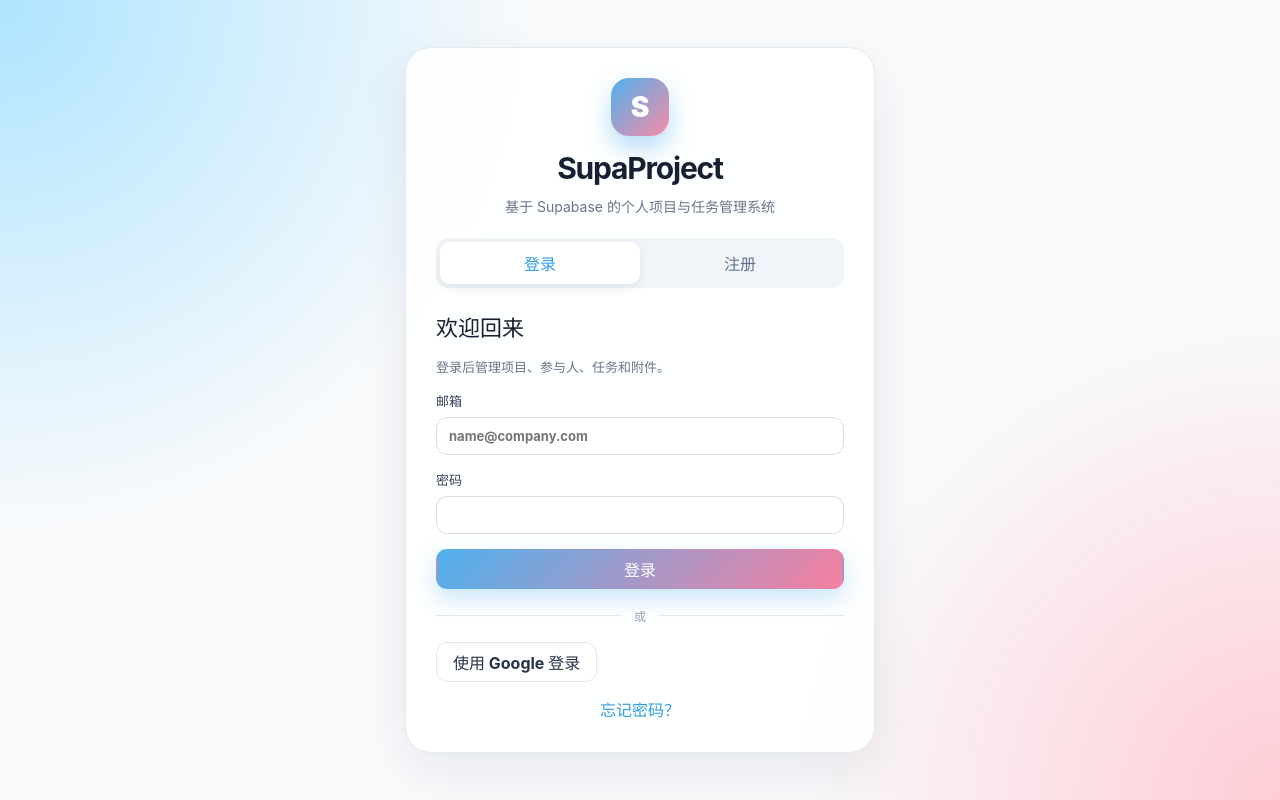
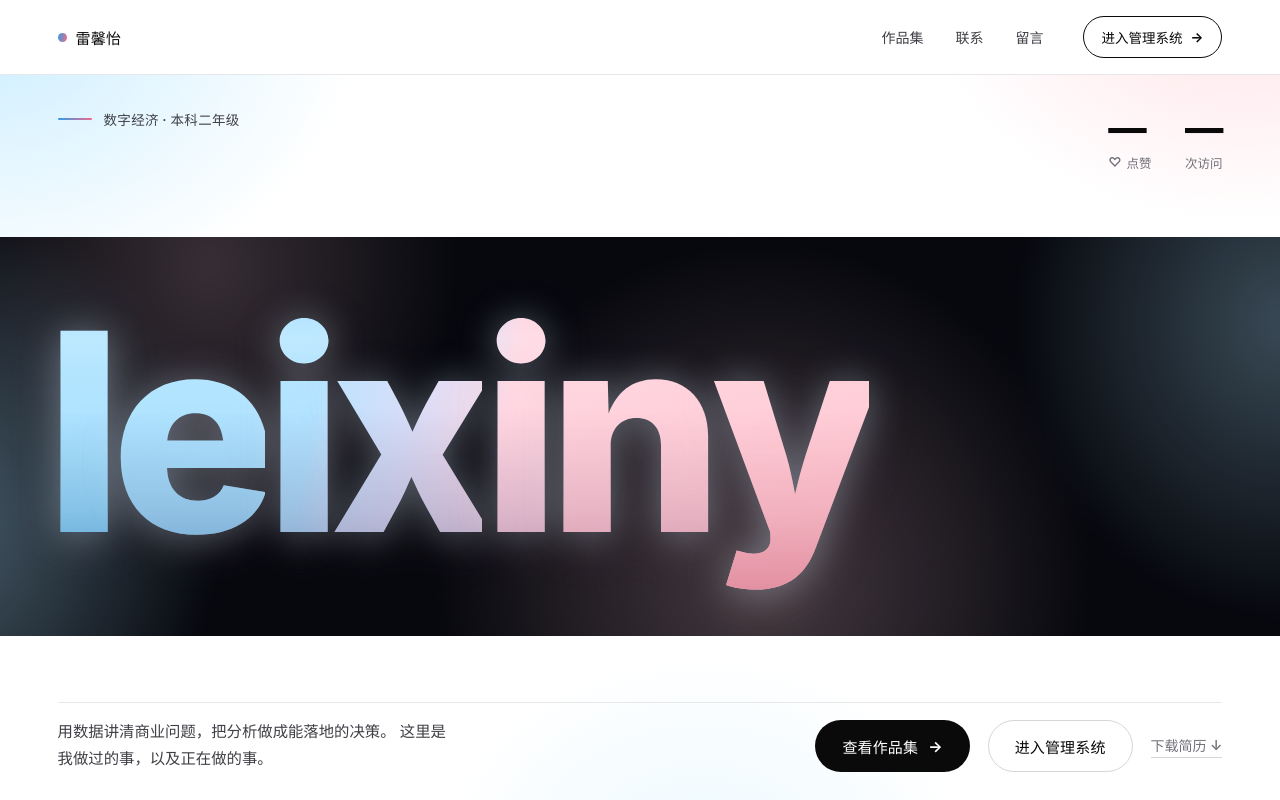
Before and after one commit to leixiny/leixiny.github.io, a React (Vite) app: page /#/home in a window 1280 px wide. Before the commit this address led to /#/login. Shown: the top 800 px of the page. Built offline with nearby package versions, Linux system fonts and the light colour scheme; no server answers; the database is empty.

Commit message:
Recolor the wordmark in LUMU blue-pink and make the letters slam into each other

```diff
--- a/src/pages/HomePage.css
+++ b/src/pages/HomePage.css
@@ -15,6 +15,9 @@
   --rp-soft: #f6f6f8;
   --rp-blue: #2f9de5;
   --rp-pink: #f2698c;
+  /* 橹穆应援色：蓝 #aee4ff / 粉 #ffccd5 */
+  --lm-blue: #aee4ff;
+  --lm-pink: #ffccd5;
   --rp-grad: linear-gradient(100deg, #2f9de5 0%, #f2698c 100%);
   --rp-ease: cubic-bezier(0.22, 0.61, 0.36, 1);
 
@@ -164,10 +167,32 @@
   gap: 24px;
 }
 
+/* 字标所在的灯牌区：应援色太浅，只有落在深底上才像灯牌，也才有对比度 */
 .hp-hero-mid {
+  position: relative;
   display: flex;
-  align-items: flex-end;
-  padding-block: clamp(6px, 1.6vh, 20px);
+  flex: 0 0 auto;
+  align-items: center;
+  margin-inline: calc(50% - 50vw);
+  padding: clamp(26px, 3.6vh, 48px) clamp(20px, 4.5vw, 72px) clamp(36px, 4.8vh, 60px);
+  background: #07080e;
+  isolation: isolate;
+  overflow: hidden;
+}
+
+/* 灯海：左右各一片蓝、粉的光，压在字母后面 */
+.hp-hero-mid::before {
+  content: '';
+  position: absolute;
+  inset: -40% -10%;
+  z-index: 0;
+  pointer-events: none;
+  background:
+    radial-gradient(26% 62% at 4% 62%, rgba(174, 228, 255, 0.4), transparent 72%),
+    radial-gradient(22% 54% at 22% 26%, rgba(255, 204, 213, 0.2), transparent 74%),
+    radial-gradient(30% 66% at 58% 70%, rgba(255, 204, 213, 0.26), transparent 72%),
+    radial-gradient(24% 56% at 92% 34%, rgba(174, 228, 255, 0.3), transparent 74%);
+  filter: blur(10px);
 }
 
 .hp-hero-glow {
@@ -176,13 +201,15 @@
   height: 132%;
   pointer-events: none;
   background:
-    radial-gradient(34% 42% at 9% 12%, rgba(47, 157, 229, 0.2), transparent 68%),
-    radial-gradient(30% 38% at 88% 6%, rgba(242, 105, 140, 0.17), transparent 68%),
-    radial-gradient(24% 30% at 54% 98%, rgba(47, 157, 229, 0.08), transparent 70%);
+    radial-gradient(34% 42% at 9% 12%, rgba(174, 228, 255, 0.62), transparent 68%),
+    radial-gradient(30% 38% at 88% 6%, rgba(255, 204, 213, 0.6), transparent 68%),
+    radial-gradient(24% 30% at 54% 98%, rgba(174, 228, 255, 0.24), transparent 70%);
 }
 
-/* ---------- 首屏字标：leixiny（蓝→紫→粉的果冻字） ---------- */
+/* ---------- 首屏字标：leixiny（橹穆蓝粉灯牌色） ---------- */
 .hp-word {
+  position: relative;
+  z-index: 1;
   display: flex;
   align-items: baseline;
   margin: 0;
@@ -190,7 +217,8 @@
   margin-left: -0.045em;
   font-size: clamp(74px, 21.6vw, 372px);
   font-weight: 800;
-  line-height: 0.92;
+  /* 行高留够降部（y 的尾巴），否则会被灯牌区裁掉 */
+  line-height: 1.2;
   letter-spacing: -0.045em;
   white-space: nowrap;
   user-select: none;
@@ -202,23 +230,25 @@
   display: inline-block;
   /* 压扁/回弹的支点落在基线上，而不是字框中心 */
   transform-origin: 50% 86%;
+  /* 动画开始前先藏起来，避免首帧闪出完整的字 */
+  opacity: 0;
   will-change: transform, opacity;
-  /* 每个字母取整段渐变的不同切片，拼起来是一整条蓝粉渐变 */
+  /* 每个字母取整段渐变的不同切片，拼起来是一整条蓝→粉的应援色 */
   background-image: linear-gradient(
     102deg,
-    #2b93dd 0%,
-    #4f7ef2 20%,
-    #8060ee 40%,
-    #cf63bb 62%,
-    #ee5f88 82%,
-    #ff96bf 100%
+    #aee4ff 0%,
+    #b2e3ff 40%,
+    #d8ddf8 50%,
+    #ffd6e1 60%,
+    #ffccd5 100%
   );
   background-size: 700% 100%;
   background-position: calc(var(--i) * 16.6667%) 0;
   -webkit-background-clip: text;
   background-clip: text;
   color: transparent;
-  filter: drop-shadow(0 9px 20px rgba(111, 123, 247, 0.16));
+  filter: drop-shadow(0 0 18px rgba(174, 228, 255, 0.26))
+    drop-shadow(0 8px 22px rgba(255, 204, 213, 0.18));
   transition: filter 0.35s var(--rp-ease);
 }
 
@@ -237,9 +267,9 @@
   content: attr(data-ch);
   background-image: linear-gradient(
     0deg,
-    rgba(52, 20, 84, 0.3) 1%,
-    rgba(52, 20, 84, 0.1) 26%,
-    rgba(52, 20, 84, 0) 52%
+    rgba(var(--lm-shade), 0.92) 2%,
+    rgba(var(--lm-shade), 0.42) 26%,
+    rgba(var(--lm-shade), 0) 56%
   );
 }
 
@@ -247,16 +277,17 @@
   content: attr(data-ch);
   background-image: linear-gradient(
     180deg,
-    rgba(255, 255, 255, 0) 14%,
-    rgba(255, 255, 255, 0.85) 23%,
-    rgba(255, 255, 255, 0.4) 33%,
+    rgba(255, 255, 255, 0) 12%,
+    rgba(255, 255, 255, 0.38) 22%,
+    rgba(255, 255, 255, 0.12) 32%,
     rgba(255, 255, 255, 0) 46%
   );
   mix-blend-mode: soft-light;
 }
 
 .hp-letter:hover {
-  filter: drop-shadow(0 14px 26px rgba(217, 111, 192, 0.3));
+  filter: drop-shadow(0 0 30px rgba(174, 228, 255, 0.6))
+    drop-shadow(0 12px 30px rgba(255, 204, 213, 0.42));
 }
 
 .hp-kicker {
@@ -837,8 +868,12 @@
     padding-block: 30px 38px;
   }
 
+  .hp-hero-mid {
+    padding-block: 22px;
+  }
+
   .hp-word {
-    font-size: clamp(58px, 21vw, 134px);
+    font-size: clamp(62px, 24vw, 140px);
   }
 
   .hp-stats {
--- a/src/pages/HomePage.tsx
+++ b/src/pages/HomePage.tsx
@@ -35,21 +35,74 @@ function scrollToSection(id: string) {
   document.getElementById(id)?.scrollIntoView({ behavior: 'smooth' })
 }
 
-/* ---------- 首屏字标：leixiny 逐字落下，落地压扁、回弹，撞得前面的字母抖一下 ---------- */
+/* ---------- 首屏字标：leixiny 逐个从右边撞进来，撞得前面的字母往左退 ---------- */
 const WORD = 'leixiny'
-const LETTER_STAGGER = 185 // 每个字母之间的间隔
-const LETTER_DURATION = 560
-const LETTER_START = 260
-const IMPACT_AT = 0.58 // 落地瞬间在关键帧里的位置
+const LETTER_STAGGER = 255 // 每个字母之间的间隔
+const LETTER_DURATION = 760
+const LETTER_START = 240
+const IMPACT_AT = 0.46 // 撞上的那一瞬在关键帧里的位置
+const SLAM = 0.16 // 撞进前一个字母的深度（em）
+const KNOCK = 0.15 // 被撞的字母往左退的深度（em）
 
-const JELLY_DROP: Keyframe[] = [
-  { transform: 'translateY(-0.56em) scale(0.84, 0.9)', opacity: 0, offset: 0, easing: 'cubic-bezier(.5,0,.86,.4)' },
-  { transform: 'translateY(-0.24em) scale(0.93, 0.96)', opacity: 1, offset: 0.34 },
-  { transform: 'translateY(0) scale(1.12, 0.83)', opacity: 1, offset: IMPACT_AT, easing: 'cubic-bezier(.2,.9,.3,1.15)' },
-  { transform: 'translateY(-0.045em) scale(.95, 1.06)', offset: 0.74, easing: 'cubic-bezier(.3,.9,.3,1)' },
-  { transform: 'translateY(0) scale(1.025, 0.975)', offset: 0.87, easing: 'cubic-bezier(.3,.9,.3,1)' },
-  { transform: 'translateY(0) scale(1, 1)', offset: 1 },
+// 撞进来的那个字母：横向压扁、纵向拉长，再回弹站直
+const JELLY_SLAM: Keyframe[] = [
+  {
+    // 从右边更高处抛进来，落到基线上再撞上去
+    transform: `translate(${SLAM * 6.6}em, ${-SLAM * 1.5}em) scale(0.9, 1.08)`,
+    opacity: 0,
+    offset: 0,
+    easing: 'cubic-bezier(.6,0,.92,.35)',
+  },
+  { transform: `translate(${SLAM * 5.6}em, ${-SLAM * 1.3}em) scale(0.92, 1.06)`, opacity: 1, offset: 0.07 },
+  { transform: `translate(${SLAM * 3}em, ${-SLAM * 0.7}em) scale(0.94, 1.04)`, opacity: 1, offset: 0.26 },
+  {
+    transform: `translateX(${-SLAM}em) scale(0.7, 1.32)`,
+    opacity: 1,
+    offset: IMPACT_AT,
+    easing: 'cubic-bezier(.12,.96,.3,1.16)',
+  },
+  {
+    transform: `translateX(${-SLAM * 0.86}em) scale(0.76, 1.26)`,
+    opacity: 1,
+    offset: IMPACT_AT + 0.06,
+  },
+  {
+    transform: `translateX(${SLAM * 0.34}em) scale(1.12, 0.9)`,
+    opacity: 1,
+    offset: 0.7,
+    easing: 'cubic-bezier(.3,.9,.4,1)',
+  },
+  { transform: `translateX(${-SLAM * 0.12}em) scale(0.98, 1.02)`, opacity: 1, offset: 0.86 },
+  // 末帧必须显式给 opacity，否则会回落到 CSS 里的 0
+  { transform: 'translateX(0) scale(1, 1)', opacity: 1, offset: 1 },
 ]
+
+// 被撞到的字母：先被顶得往左闪一格、压扁，再弹回原位
+function knockFrames(amp: number): Keyframe[] {
+  return [
+    { transform: 'translateX(0) scale(1, 1)', offset: 0 },
+    {
+      transform: `translateX(${-amp}em) scale(${1 + amp * 1.8}, ${1 - amp * 1.1})`,
+      offset: 0.16,
+      easing: 'cubic-bezier(.2,.8,.4,1)',
+    },
+    {
+      transform: `translateX(${amp * 0.36}em) scale(${1 - amp * 0.8}, ${1 + amp * 0.55})`,
+      offset: 0.44,
+      easing: 'cubic-bezier(.3,.9,.4,1)',
+    },
+    { transform: `translateX(${-amp * 0.12}em) scale(1.012, 0.99)`, offset: 0.72 },
+    { transform: 'translateX(0) scale(1, 1)', offset: 1 },
+  ]
+}
+
+// 每个字母下缘的压深用它自己那一端的颜色，而不是一律压黑，果冻才有颜色
+const SHADE_BLUE = [74, 148, 198]
+const SHADE_PINK = [224, 138, 156]
+
+function shadeAt(t: number) {
+  return SHADE_BLUE.map((b, k) => Math.round(b + (SHADE_PINK[k] - b) * t)).join(', ')
+}
 
 const JELLY_TAP: Keyframe[] = [
   { transform: 'translateY(0) scale(1, 1)' },
@@ -67,13 +120,13 @@ function JellyWord() {
     if (!wrap) return
     const letters = Array.from(wrap.querySelectorAll<HTMLElement>('.hp-letter'))
     if (window.matchMedia('(prefers-reduced-motion: reduce)').matches) {
-      letters.forEach((el) => el.style.removeProperty('opacity'))
+      letters.forEach((el) => { el.style.opacity = '1' })
       return
     }
 
-    // 先让每个字母落下（互相之间不干预，动画自带压扁与回弹）
+    // 一个一个撞进来：每个字母从右侧滑入，撞上前一个，再被弹回自己的格子
     letters.forEach((el, i) => {
-      el.animate(JELLY_DROP, {
+      el.animate(JELLY_SLAM, {
         duration: LETTER_DURATION,
         delay: LETTER_START + i * LETTER_STAGGER,
         easing: 'linear',
@@ -81,22 +134,23 @@ function JellyWord() {
       })
     })
 
-    // 再让落地瞬间的冲击波传给左边最近的两个字母，形成连锁的碰撞
+    // 撞击的力沿着这一行往左传：越远越轻、越晚，像多米诺
     letters.forEach((_, i) => {
       if (i === 0) return
       const impact = LETTER_START + i * LETTER_STAGGER + LETTER_DURATION * IMPACT_AT
-      for (let j = Math.max(0, i - 2); j < i; j++) {
-        const dist = i - j
-        letters[j].animate(
-          [
-            { transform: 'translateY(0) scale(1, 1)' },
-            { transform: `translateY(${2 + dist}px) scale(${1.06 - dist * 0.015}, ${0.93 + dist * 0.015})` },
-            { transform: 'translateY(0) scale(.975, 1.035)' },
-            { transform: 'translateY(0) scale(1, 1)' },
-          ],
-          { duration: 470, delay: impact + (dist - 1) * 24, easing: 'cubic-bezier(.3,.8,.4,1)' },
-        )
+      for (let d = 1; d <= 4; d++) {
+        const j = i - d
+        if (j < 0) break
+        const amp = KNOCK * Math.pow(0.68, d - 1)
+        letters[j].animate(knockFrames(amp), {
+          duration: 620 - d * 60,
+          delay: impact + (d - 1) * 38,
+          easing: 'linear',
+          // 叠加在字母自己的入场动画上：入场管“站到哪”，这一下管“被撞退多少”
+          composite: 'add',
+        })
       }
+
     })
 
     // 鼠标扫过某个字母，它就软软地弹一下
@@ -121,7 +175,12 @@ function JellyWord() {
           className="hp-letter"
           data-ch={ch}
           aria-hidden="true"
-          style={{ '--i': i } as React.CSSProperties}
+          style={
+            {
+              '--i': i,
+              '--lm-shade': shadeAt(i / (WORD.length - 1)),
+            } as React.CSSProperties
+          }
         >
           {ch}
         </span>
```
